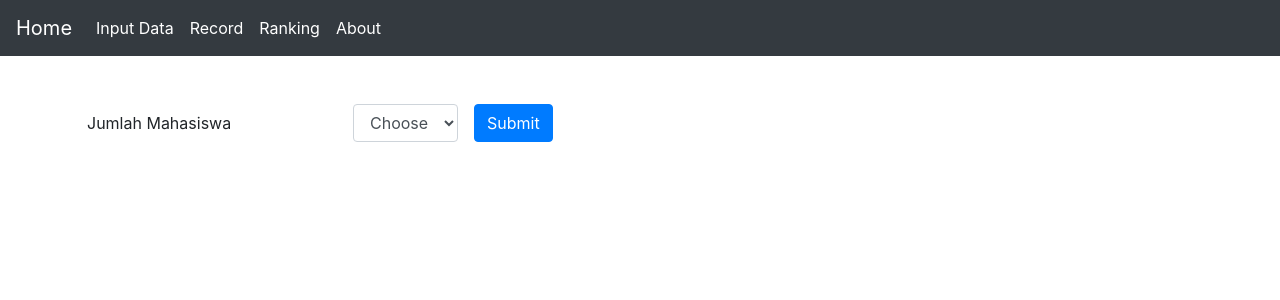
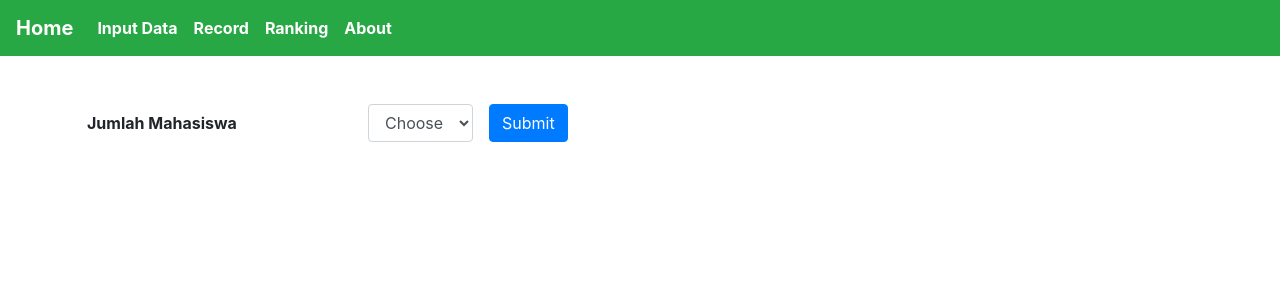
Before and after one commit to SitiZumarohdf/Tubes_SPK, a PHP site: page /inputdata.php in a window 1280 px wide. Shown: the top 300 px of the page. Run offline with PHP 8.4, Linux system fonts and the light colour scheme.

Commit message:
tampilan

```diff
--- a/about.php
+++ b/about.php
@@ -28,7 +28,7 @@
 <body>
 
     <!-- Navbar -->
-    <nav class="navbar navbar-expand-lg navbar-light bg-dark fixed-top">
+    <nav class="navbar navbar-expand-lg navbar-light bg-success font-weight-bold fixed-top">
         <a class="navbar-brand text-white" href="index.php">Home</a>
         <button class="navbar-toggler" type="button" data-toggle="collapse" data-target="#navbarNav" aria-controls="navbarNav" aria-expanded="false" aria-label="Toggle navigation">
             <span class="navbar-toggler-icon"></span>
--- a/hasil.php
+++ b/hasil.php
@@ -9,7 +9,7 @@
 <body>
 
     <!-- Navbar -->
-    <nav class="navbar navbar-expand-lg navbar-light bg-dark">
+    <nav class="navbar navbar-expand-lg navbar-light bg-success font-weight-bold">
         <a class="navbar-brand text-white" href="index.php">Home</a>
         <button class="navbar-toggler" type="button" data-toggle="collapse" data-target="#navbarNav" aria-controls="navbarNav" aria-expanded="false" aria-label="Toggle navigation">
             <span class="navbar-toggler-icon"></span>
@@ -38,7 +38,7 @@
 
     <!-- Table -->
     <form  role="form" method="post" class="form-inline">
-        <table class="table">
+        <table class="table table-responsive">
             <thead class="thead-dark">
                 <tr>
                   <th scope="col">No.</th>
@@ -128,7 +128,7 @@
     <!-- /Tabel -->
 
     <!-- Tabel -->
-    <table class="table">
+    <table class="table table-responsive">
         <thead class="thead-dark">
             <tr>
                 <th scope="col">#</th>
--- a/inputdata.php
+++ b/inputdata.php
@@ -11,7 +11,7 @@
 <body>
 
 	<!-- Navbar -->
-	<nav class="navbar navbar-expand-lg navbar-light bg-dark">
+	<nav class="navbar navbar-expand-lg navbar-light bg-success font-weight-bold">
   		<a class="navbar-brand text-white" href="index.php">Home</a>
   		<button class="navbar-toggler" type="button" data-toggle="collapse" data-target="#navbarNav" aria-controls="navbarNav" aria-expanded="false" aria-label="Toggle navigation">
     		<span class="navbar-toggler-icon"></span>
@@ -42,7 +42,7 @@
 	<form  role="form" method="post" class="form-inline" class="animated infinite zoomIn delay-2s">
   		<div class="form-group mb-2">
     		<label class="sr-only"></label>
-    		<input type="text" readonly class="form-control-plaintext" value="Jumlah Mahasiswa">
+    		<input type="text" readonly class="form-control-plaintext font-weight-bold" value="Jumlah Mahasiswa">
   		</div>
   		<div class="form-group mx-sm-3 mb-2">
     		<select name="jmlsiswa" class="form-control" id="exampleFormControlSelect1">
@@ -60,7 +60,6 @@
 	<!-- /Form -->
 
 
-
 	<!-- Form -->
 	<?php
 	 if(isset($_POST['submit'])) {
@@ -72,14 +71,14 @@
 		$_SESSION['jumlahsiswa'] = $jumlah;
 			for($a=1;$a<=$jumlah;$a++) {
 	 ?>
-
-  	<div class="form-group">
+	<div class="col-sm-6 offset-sm-3" >
+  	<div class="form-group ">
   		<label><b>Mahasiswa ke <?php echo$a; ?></b></label><br>
-    	<label for="exampleFormControlInput1">Nama Mahasiswa</label>
+    	<label class="font-weight-bold" for="exampleFormControlInput1">Nama Mahasiswa</label>
     	<input class="form-control" placeholder="Nama Mahasiswa" name="namasiswa<?php echo $a; ?>" autocomplete="off">
  	  </div>
  	<div class="form-group">
-    	<label for="exampleFormControlSelect1">IPK</label>
+    	<label class="font-weight-bold" for="exampleFormControlSelect1">IPK</label>
     	<select name="ipk<?php echo $a; ?>" class="form-control" id="exampleFormControlSelect1">
       		<option>----Select an option----</option>
       		<option value="1"><=2,5 </option>
@@ -89,7 +88,7 @@
     	</select>
   	</div>
   	<div class="form-group">
-    	<label for="exampleFormControlSelect2">Public Speaking</label>
+    	<label class="font-weight-bold" for="exampleFormControlSelect2">Public Speaking</label>
     	<select name="pblspeak<?php echo $a; ?>" class="form-control" id="exampleFormControlSelect2">
       		<option>----Select an option----</option>
       		<option value="4">Sangat Baik</option>
@@ -99,7 +98,7 @@
     	</select>
   	</div>
   	<div class="form-group">
-    	<label for="exampleFormControlSelect2">Bahasa Inggris</label>
+    	<label class="font-weight-bold" for="exampleFormControlSelect2">Bahasa Inggris</label>
     	<select name="big<?php echo $a; ?>" class="form-control" id="exampleFormControlSelect2">
       		<option>----Select an option----</option>
       		<option value="4">Sangat Baik</option>
@@ -109,18 +108,17 @@
     	</select>
   	</div>
   	<div class="form-group">
-    	<label for="exampleFormControlSelect2">Semester</label>
+    	<label class="font-weight-bold" for="exampleFormControlSelect2">Semester</label>
     	<select name="smt<?php echo $a; ?>" class="form-control" id="exampleFormControlSelect2">
       		<option>----Select an option----</option>
-      		<option value="0"><=2 / >8</option>
-      		<option value="1">3</option>
-			<option value="2">4</option>
-			<option value="3">5, 6</option>
-			<option value="4">7, 8</option>
+      		<option value="1">1 - 2</option>
+			<option value="2">3 - 4</option>
+			<option value="3">5 - 6</option>
+			<option value="4">7 - 8</option>
     	</select>
   	</div>
       <div class="form-group">
-    	<label for="exampleFormControlSelect2">Daftar Kehadiran</label>
+    	<label class="font-weight-bold" for="exampleFormControlSelect2">Daftar Kehadiran</label>
     	<select name="kehadiran<?php echo $a; ?>" class="form-control" id="exampleFormControlSelect2">
       		<option>----Select an option----</option>
       		<option value="4">Sangat Baik</option>
@@ -130,7 +128,7 @@
     	</select>
   	</div>
       <div class="form-group">
-    	<label for="exampleFormControlSelect2">Prestasi Akademin & Nonakademik</label>
+    	<label class="font-weight-bold" for="exampleFormControlSelect2">Prestasi Akademin & Nonakademik</label>
     	<select name="prestasi<?php echo $a; ?>" class="form-control" id="exampleFormControlSelect2">
       		<option>----Select an option----</option>
       		<option value="4">>=8</option>
@@ -140,7 +138,7 @@
     	</select>
   	</div>
       <div class="form-group">
-    	<label for="exampleFormControlSelect2">Tingkah Laku</label>
+    	<label class="font-weight-bold" for="exampleFormControlSelect2">Tingkah Laku</label>
     	<select name="tingkahlaku<?php echo $a; ?>" class="form-control" id="exampleFormControlSelect2">
       		<option>----Select an option----</option>
       		<option value="4">Sangat Baik</option>
@@ -150,7 +148,7 @@
     	</select>
   	</div>
       <div class="form-group">
-    	<label for="exampleFormControlSelect2">Keaktifan Organisasi</label>
+    	<label class="font-weight-bold" for="exampleFormControlSelect2">Keaktifan Organisasi</label>
     	<select name="aktiforganisasi<?php echo $a; ?>" class="form-control" id="exampleFormControlSelect2">
       		<option>----Select an option----</option>
       		<option value="4">Sangat Baik</option>
@@ -160,7 +158,7 @@
     	</select>
   	</div>
       <div class="form-group">
-    	<label for="exampleFormControlSelect2">Kedisiplinan</label>
+    	<label class="font-weight-bold" for="exampleFormControlSelect2">Kedisiplinan</label>
     	<select name="disiplin<?php echo $a; ?>" class="form-control" id="exampleFormControlSelect2">
       		<option>----Select an option----</option>
       		<option value="4">Sangat Baik</option>
@@ -170,7 +168,7 @@
     	</select>
   	</div>
       <div class="form-group">
-    	<label for="exampleFormControlSelect2">Karya Ilmiah</label>
+    	<label class="font-weight-bold" for="exampleFormControlSelect2">Karya Ilmiah</label>
     	<select name="kir<?php echo $a; ?>" class="form-control" id="exampleFormControlSelect2">
       		<option>----Select an option----</option>
       		<option value="4">Sangat Baik</option>
@@ -181,11 +179,11 @@
   	</div>
  	<br>
  	<?php } ?>
-  		<button type="submit" name="submitform" class="btn btn-primary">Submit</button><br>
+  		<button type="submit" name="submitform" class="btn btn-primary" style="display: block; margin:0 auto">Submit</button><br>
 	</form>
 	<?php } ?>
 	<!-- /Form -->
-
+	</div>
 	</div>
 
 </body>
--- a/ranking.php
+++ b/ranking.php
@@ -9,7 +9,7 @@
 <body>
 
     <!-- Navbar -->
-    <nav class="navbar navbar-expand-lg navbar-light bg-dark">
+    <nav class="navbar navbar-expand-lg navbar-light bg-success font-weight-bold">
         <a class="navbar-brand text-white" href="index.php">Home</a>
         <button class="navbar-toggler" type="button" data-toggle="collapse" data-target="#navbarNav" aria-controls="navbarNav" aria-expanded="false" aria-label="Toggle navigation">
             <span class="navbar-toggler-icon"></span>
@@ -34,9 +34,9 @@
     <!-- /Navbar -->
 
     <div class="container"><br><br>
-    <h5>Ranking</h5>
+    <h5 class="font-weight-bold">Ranking</h5>
     <!-- Tabel Ranking -->
-    <table class="table table-hover">
+    <table class="table table-hover table-responsive">
         <thead>
             <tr>
                 <th scope="col">Rank</th>
```
Also changed, not shown: index.php (+5 -9 lines), proses.php (+20 -22 lines).
